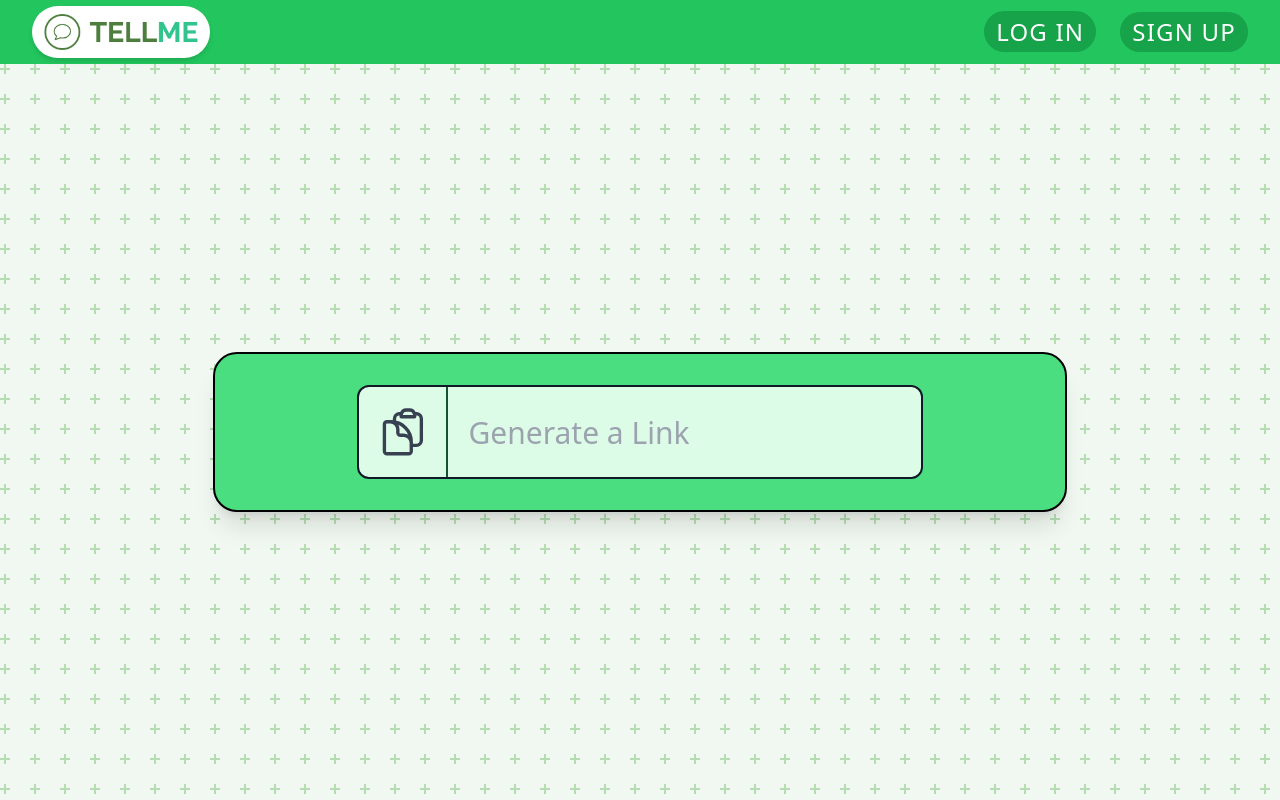
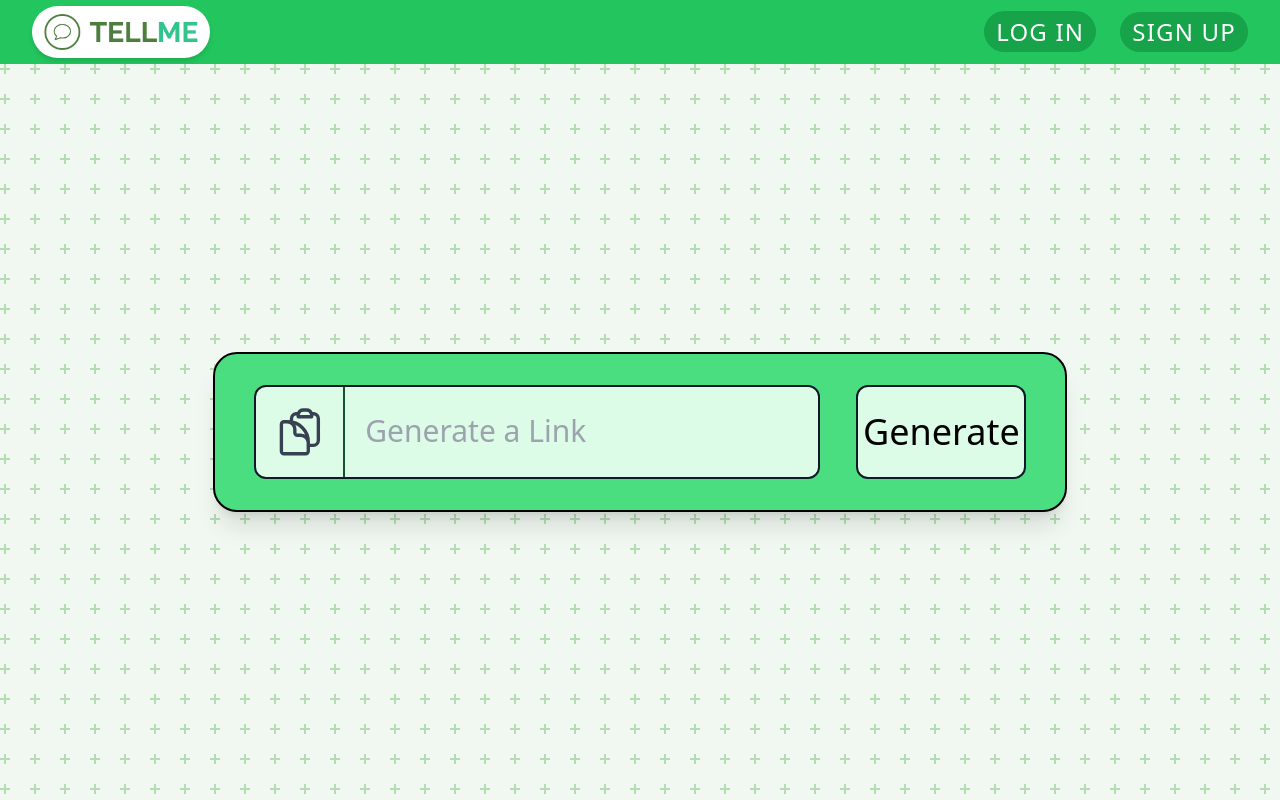
Before and after one commit to abdo-355/tell_me, a React (Create React App) app in the folder client/: page /getURL in a window 1280 px wide. Built offline with nearby package versions, Linux system fonts and the light colour scheme; sample sign-in values are in the browser's storage.

Commit message:
separate the Link field into its own component and update the styling

```diff
--- a/client/src/App.tsx
+++ b/client/src/App.tsx
@@ -3,7 +3,7 @@ import { Routes, Route } from "react-router-dom";
 import Layout from "./Layout/Layout";
 import Home from "./pages/Home";
 import Form from "./pages/Form";
-import URLGenerator from "./pages/URLGenerator";
+import LinkGenerator from "./pages/LinkGenerator";
 
 const App = () => {
   return (
@@ -11,7 +11,7 @@ const App = () => {
       <Route path="/auth/*" element={<Form />} />
       <Route element={<Layout />}>
         <Route path="/" element={<Home />} />
-        <Route path="/getURL" element={<URLGenerator />} />
+        <Route path="/getURL" element={<LinkGenerator />} />
       </Route>
     </Routes>
   );
--- /dev/null
+++ b/client/src/components/Link/GeneratedLink.tsx
@@ -0,0 +1,27 @@
+import { ClipboardDocumentIcon } from "@heroicons/react/24/outline";
+
+interface Props {
+  link: string;
+}
+
+const GeneratedLink: React.FC<Props> = ({ link }) => {
+  return (
+    <div className="flex bg-green-100 h-3/5 w-2/3 rounded-xl border-gray-900 border-2 overflow-hidden items-center ml-5">
+      <button
+        title="copy to clipboard"
+        className="h-full aspect-square border-r-2 border-green-900 inline-flex justify-center items-center"
+      >
+        <ClipboardDocumentIcon className="text-gray-700 h-3/5" aria-hidden />
+      </button>
+      <input
+        type="text"
+        className="bg-green-100 h-full w-full rounded-r-xl pl-5 text-2xl placeholder:text-3xl placeholder:text-gray-400"
+        placeholder="Generate a Link"
+        value={link}
+        readOnly
+      />
+    </div>
+  );
+};
+
+export default GeneratedLink;
--- /dev/null
+++ b/client/src/pages/LinkGenerator.tsx
@@ -0,0 +1,26 @@
+import { useState } from "react";
+
+import GeneratedLink from "../components/Link/GeneratedLink";
+import styles from "./styles.module.css";
+
+const LinkGenerator = () => {
+  const [link, setLink] = useState("");
+  return (
+    <div
+      className={`${styles.background} h-[calc(100vh-64px)] flex justify-center items-center`}
+    >
+      <div className="flex items-center justify-around bg-green-400 h-40 w-4/6 rounded-3xl border-black border-2 shadow-xl">
+        {/* to display the link and the copy button */}
+        <GeneratedLink link={link} />
+        <button
+          title="Generate shareable link"
+          className="bg-green-100 h-3/5 w-1/5 rounded-xl border-gray-900 border-2 text-4xl mr-5"
+        >
+          Generate
+        </button>
+      </div>
+    </div>
+  );
+};
+
+export default LinkGenerator;
--- a/client/src/pages/URLGenerator.tsx
+++ /dev/null
@@ -1,33 +0,0 @@
-import { ClipboardDocumentIcon } from "@heroicons/react/24/outline";
-
-import styles from "./styles.module.css";
-
-const URLGenerator = () => {
-  return (
-    <div
-      className={`${styles.background} h-[calc(100vh-64px)] flex justify-center items-center`}
-    >
-      <div className="flex items-center justify-center bg-green-400 h-40 w-4/6 rounded-3xl border-black border-2 shadow-xl">
-        <div className="flex bg-green-100 h-3/5 w-2/3 rounded-xl border-gray-900 border-2 overflow-hidden items-center">
-          <button
-            title="copy to clipboard"
-            className="h-full aspect-square border-r-2 border-green-900 inline-flex justify-center items-center"
-          >
-            <ClipboardDocumentIcon
-              className="text-gray-700 h-3/5"
-              aria-hidden
-            />
-          </button>
-          <input
-            type="text"
-            className="bg-green-100 h-full w-full rounded-r-xl pl-5 text-3xl text-gray-400"
-            placeholder="Generate a Link"
-            readOnly
-          />
-        </div>
-      </div>
-    </div>
-  );
-};
-
-export default URLGenerator;
```
